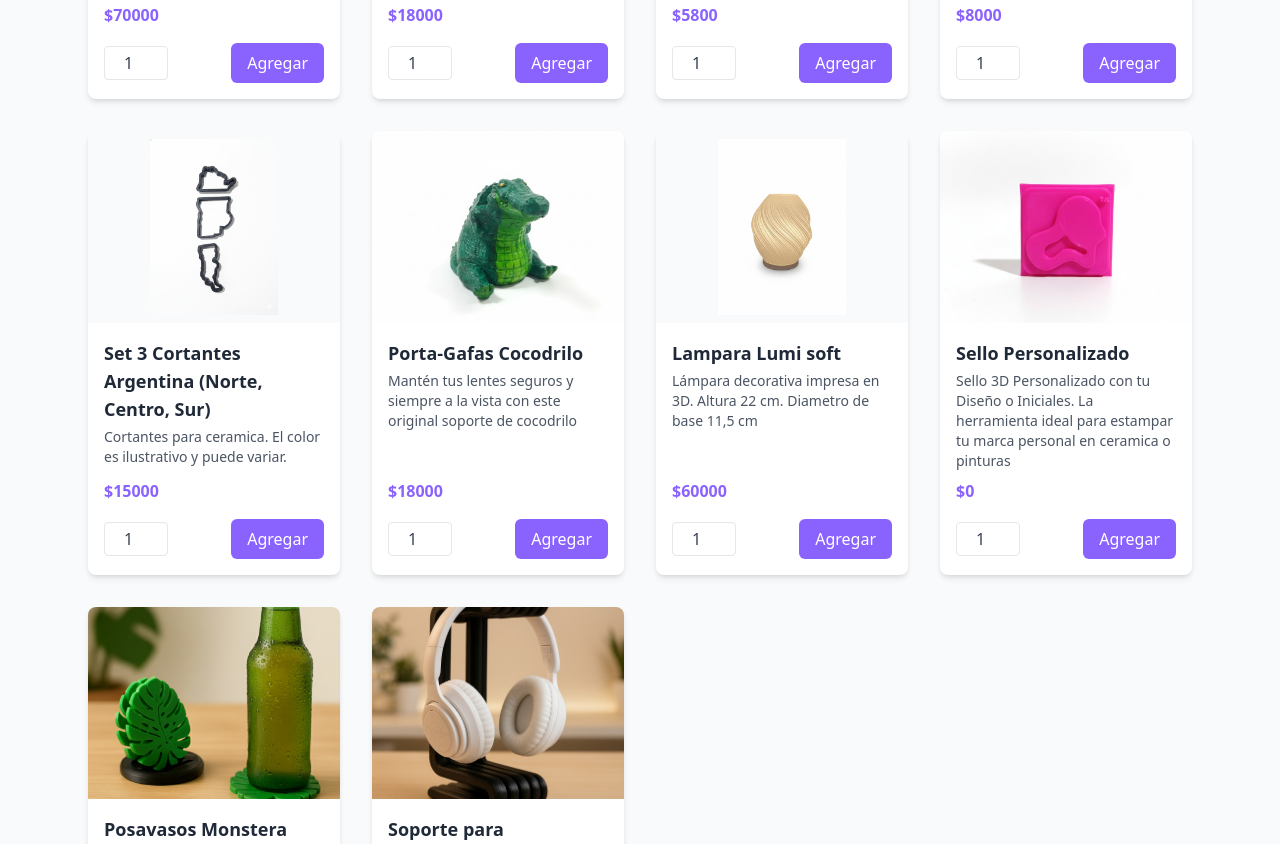
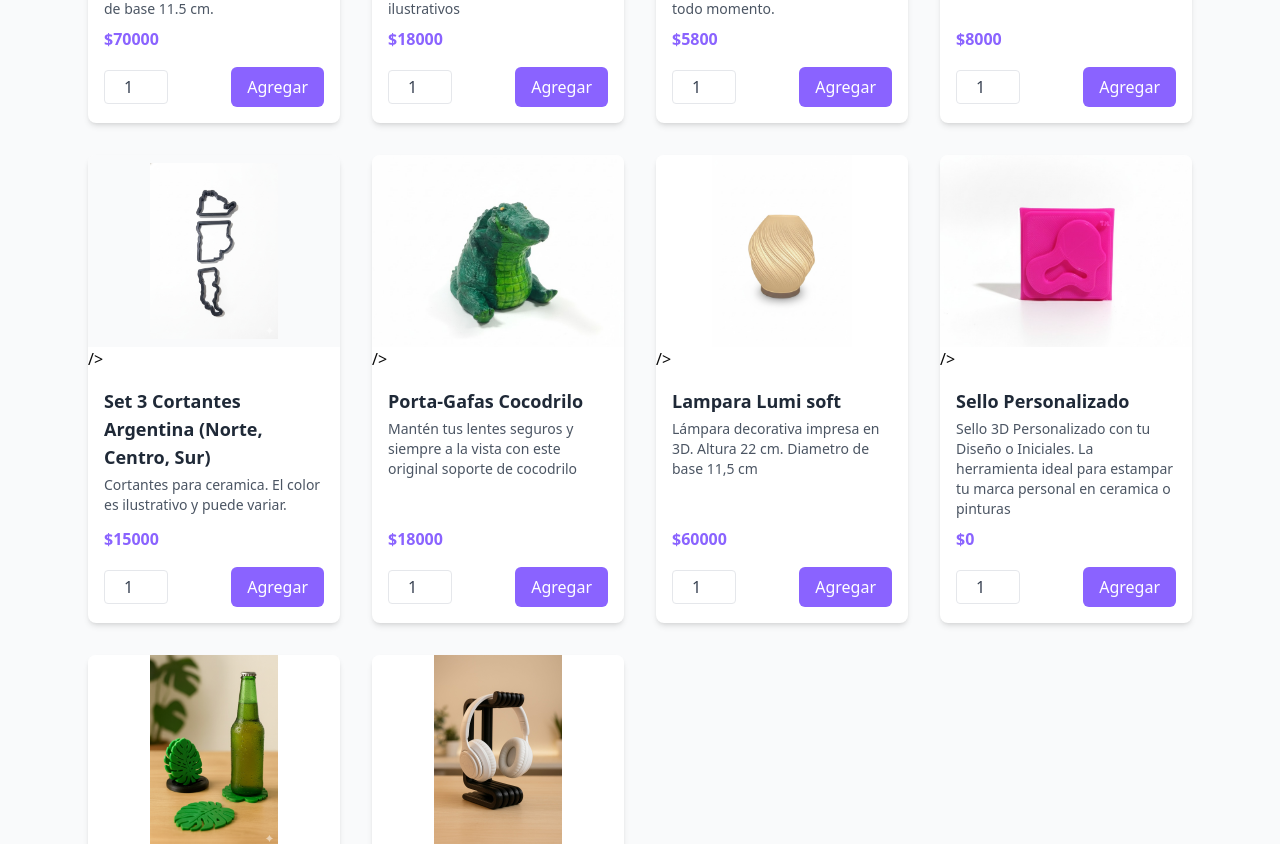
Before and after one commit to lionelc39/print3dn, a React (Vite) app: page / in a window 1280 px wide. Shown: the part 2820-3664 px from the top of the page. Built offline with nearby package versions, Linux system fonts and the light colour scheme.

Commit message:
Update Catalogo.jsx

```diff
--- a/src/Catalogo.jsx
+++ b/src/Catalogo.jsx
@@ -139,9 +139,16 @@ const Catalogo = () => {
               className="bg-white rounded-lg shadow-md overflow-hidden flex flex-col justify-between hover:shadow-lg transition"
             >
               <img
-                src={producto.imagen}
-                alt={producto.nombre}
-                className={`w-full h-48 ${producto.id === 5 || producto.id === 7 ? 'object-contain bg-gray-50 p-2' : 'object-cover'}`}
+  src={producto.imagen}
+  alt={producto.nombre}
+  className={`w-full h-48 ${
+    producto.id === 5
+      ? 'object-contain bg-gray-50 p-2'
+      : producto.id === 7 || producto.id === 9 || producto.id === 10
+      ? 'object-scale-down bg-white'
+      : 'object-cover'
+  }`}
+/>
               />
               <div className="p-4 flex flex-col flex-grow">
                 <h3 className="font-semibold text-lg mb-1 text-gray-800">
```
